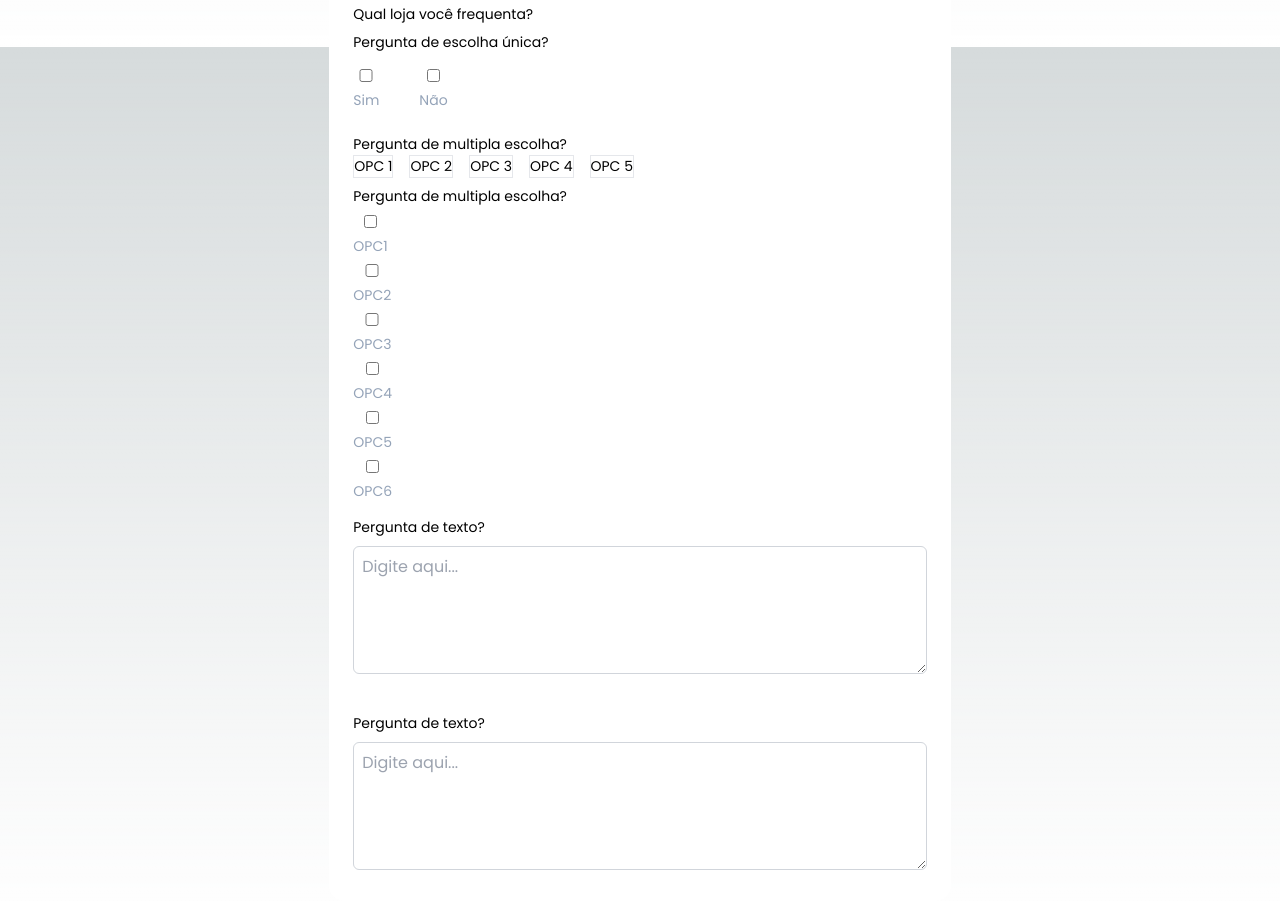
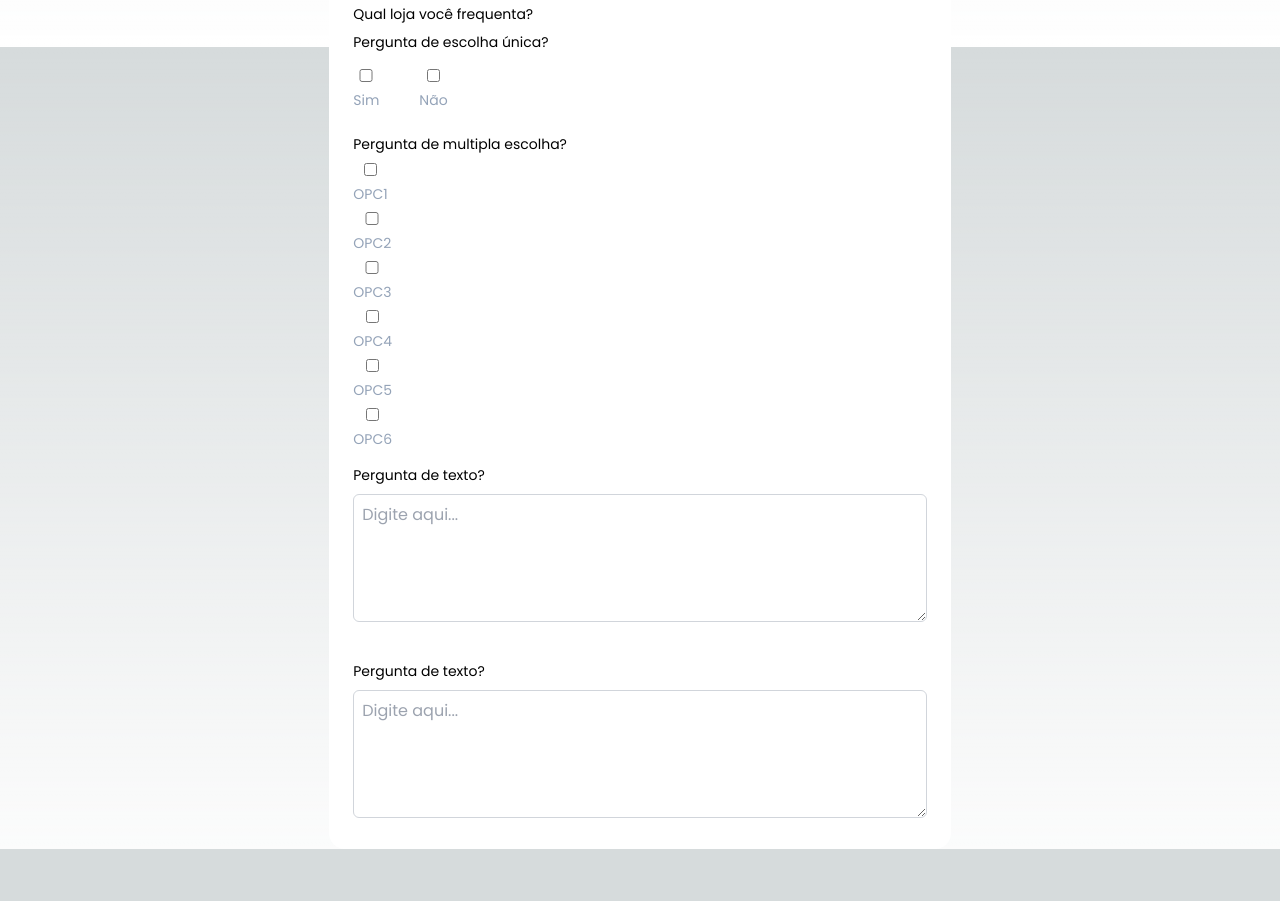
Before and after one commit to DenisLeme/satisfaction, a Next.js app: page / in a window 1280 px wide. Shown: the part 825-1726 px from the top of the page. After the commit the page ends 1674 px from the top, so only its background shows below. Built offline with nearby package versions, Linux system fonts and the light colour scheme.

Commit message:
fix: error chip

```diff
--- a/components/Chip/page.tsx
+++ b/components/Chip/page.tsx
@@ -1,47 +1,47 @@
-import Chip from "@material-tailwind/react/components/Chip";
-import { useState } from "react";
+// import Chip from "@material-tailwind/react/components/Chip";
+// import { useState } from "react";
 
-type ChipValue = "OPC 1" | "OPC 2" | "OPC 3" | "OPC 4" | "OPC 5";
+// type ChipValue = "OPC 1" | "OPC 2" | "OPC 3" | "OPC 4" | "OPC 5";
 
-export function ChipVariants() {
-  const [selectedChips, setSelectedChips] = useState<ChipValue[]>([]);
+// export function ChipVariants() {
+//   const [selectedChips, setSelectedChips] = useState<ChipValue[]>([]);
 
-  const handleChipClick = (chipValue: ChipValue) => {
-    if (selectedChips.includes(chipValue)) {
-      setSelectedChips(selectedChips.filter((value) => value !== chipValue));
-    } else {
-      setSelectedChips([...selectedChips, chipValue]);
-    }
-  };
+//   const handleChipClick = (chipValue: ChipValue) => {
+//     if (selectedChips.includes(chipValue)) {
+//       setSelectedChips(selectedChips.filter((value) => value !== chipValue));
+//     } else {
+//       setSelectedChips([...selectedChips, chipValue]);
+//     }
+//   };
 
-  return (
-    <div className="flex gap-4">
-      <Chip
-        variant={selectedChips.includes("OPC 1") ? "filled" : "outlined"}
-        value="OPC 1"
-        onClick={() => handleChipClick("OPC 1")}
-      />
-      <Chip
-        variant={selectedChips.includes("OPC 2") ? "filled" : "outlined"}
-        value="OPC 2"
-        onClick={() => handleChipClick("OPC 2")}
-      />
-        <Chip
-        variant={selectedChips.includes("OPC 3") ? "filled" : "outlined"}
-        value="OPC 3"
-        onClick={() => handleChipClick("OPC 3")}
-      />
-      <Chip
-        variant={selectedChips.includes("OPC 4") ? "filled" : "outlined"}
-        value="OPC 4"
-        onClick={() => handleChipClick("OPC 4")}
-      />
-      <Chip
-        variant={selectedChips.includes("OPC 5") ? "filled" : "outlined"}
-        value="OPC 5"
-        onClick={() => handleChipClick("OPC 5")}
-      />
+//   return (
+//     <div className="flex gap-4">
+//       <Chip
+//         variant={selectedChips.includes("OPC 1") ? "filled" : "outlined"}
+//         value="OPC 1"
+//         onClick={() => handleChipClick("OPC 1")}
+//       />
+//       <Chip
+//         variant={selectedChips.includes("OPC 2") ? "filled" : "outlined"}
+//         value="OPC 2"
+//         onClick={() => handleChipClick("OPC 2")}
+//       />
+//         <Chip
+//         variant={selectedChips.includes("OPC 3") ? "filled" : "outlined"}
+//         value="OPC 3"
+//         onClick={() => handleChipClick("OPC 3")}
+//       />
+//       <Chip
+//         variant={selectedChips.includes("OPC 4") ? "filled" : "outlined"}
+//         value="OPC 4"
+//         onClick={() => handleChipClick("OPC 4")}
+//       />
+//       <Chip
+//         variant={selectedChips.includes("OPC 5") ? "filled" : "outlined"}
+//         value="OPC 5"
+//         onClick={() => handleChipClick("OPC 5")}
+//       />
 
-    </div>
-  );
-}
+//     </div>
+//   );
+// }
--- a/components/Form/page.tsx
+++ b/components/Form/page.tsx
@@ -3,9 +3,9 @@ import StarRatings from 'react-star-ratings';
 import Checkbox from "../Checkbox/page";
 import InputComponent from '../Input/page';
 import Dropdown from '../Dropdown/page';
-import { ChipVariants } from '../Chip/page';
+// import { ChipVariants } from '../Chip/page';
 // import Dropdown from '../Dropdown/page';
-// import { ChipVariants } from '../Chip/page';
+
 
 const SatisfacaoForm = () => {
   const [rating, setRating] = useState(0);
@@ -228,12 +228,12 @@ const SatisfacaoForm = () => {
                   />
                   </div>
                 </div>
-                <div className='text-[14px] text-muted my-2'>
+                {/* <div className='text-[14px] text-muted my-2'>
                   <p>Pergunta de multipla escolha?</p>
                   <div>
                     <ChipVariants/>
                   </div>
-                </div>
+                </div> */}
                 <div className='text-[14px] text-muted my-2  '>
                   <p>Pergunta de multipla escolha?</p>
                   <div className='flex flex-col gap-2 py-2 rounded-full items-start'>
```
